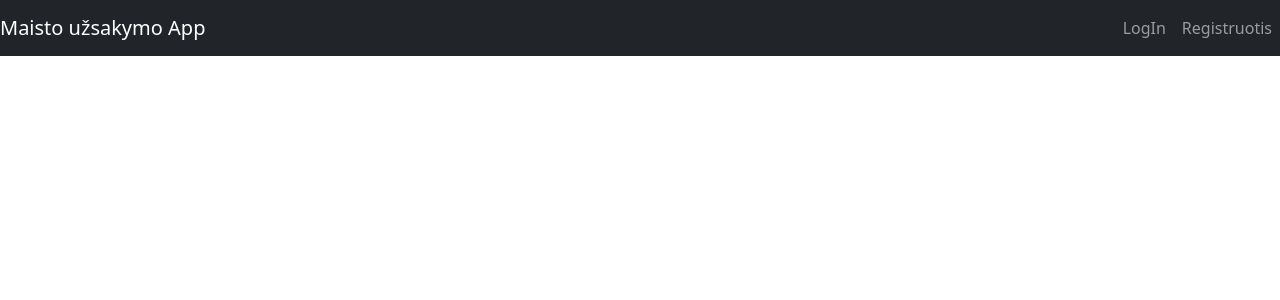
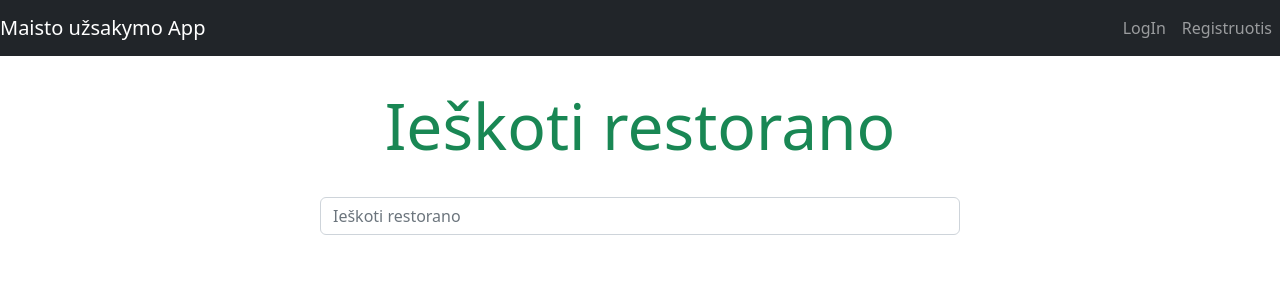
Before and after one commit to alinapak/Restaurant-exam-react, a React (Create React App) app: page /search in a window 1280 px wide. Shown: the top 300 px of the page. Built offline with nearby package versions, Linux system fonts and the light colour scheme.

Commit message:
added search functionality for users

```diff
--- a/package.json
+++ b/package.json
@@ -2,7 +2,6 @@
   "name": "rest-exam-react",
   "version": "0.1.0",
   "private": true,
-
   "dependencies": {
     "@testing-library/jest-dom": "^5.16.4",
     "@testing-library/react": "^13.3.0",
--- a/src/App.js
+++ b/src/App.js
@@ -9,6 +9,7 @@ import Dish from './components/Dish/Dish';
 import 'bootstrap/dist/css/bootstrap.min.css';
 import Login from './components/Login/Login';
 import Register from './components/Register/Register';
+import SearchRestaurant from './components/Restaurant/SearchRestaurant';
 
 function App() {
 
@@ -17,6 +18,7 @@ function App() {
     <Header/>
       <Routes>
         <Route path='/' element={<Home />} />
+        <Route path="/search" element={<SearchRestaurant />} />
         <Route path='/restaurants' element={<Restaurant />} />
         <Route path='/menus' element={<Menu />} />
         <Route path='/dishes' element={<Dish />} />
--- a/src/components/Header/Header.js
+++ b/src/components/Header/Header.js
@@ -13,7 +13,7 @@ const Header = () => {
                <ul className="navbar-nav ">
                   {admin==='admin'?<><li className="nav-item"><NavLink className={({ isActive }) => (isActive ? "nav-link text-warning active" : "nav-link ")} to="/restaurants">Restoranai</NavLink></li>
                <li className=" "><NavLink className={({ isActive }) => (isActive ? "nav-link text-warning active" : "nav-link ")} to="/menus">Menu</NavLink></li>
-                  <li className=" "><NavLink className={({ isActive }) => (isActive ? "nav-link text-warning active" : "nav-link ")} to="/dishes">Patiekalai</NavLink></li></>:<li className="nav-item"><NavLink className={({ isActive }) => (isActive ? "nav-link text-warning active" : "nav-link ")} to="/restaurants">Restoranai</NavLink></li>
+                  <li className=" "><NavLink className={({ isActive }) => (isActive ? "nav-link text-warning active" : "nav-link ")} to="/dishes">Patiekalai</NavLink></li></>:<><li className="nav-item"><NavLink className={({ isActive }) => (isActive ? "nav-link text-warning active" : "nav-link ")} to="/restaurants">Restoranai</NavLink></li><li className="nav-item"><NavLink className={({ isActive }) => (isActive ? "nav-link text-warning active" : "nav-link ")} to="/search">Ieškoti</NavLink></li></>
                   }
                  </ul>
                :
--- /dev/null
+++ b/src/components/Restaurant/SearchRestaurant.js
@@ -0,0 +1,47 @@
+import React, { useState } from "react";
+
+function SearchRestaurant() {
+   const [restaurants, setRestaurants] = useState([]);
+   const [token, _] = useState(localStorage.getItem("token"));
+
+   async function search(key) {
+      console.log(key);
+      let result = await fetch("https://restaurant-app-laravel.herokuapp.com/api/v1/search/" + key, {
+      // let result = await fetch("http://127.0.0.1:8000/api/v1/search/" + key, {
+         headers: { 'Accept': 'application/json', "Authorization": `Bearer ${token}` }
+      });
+      result = await result.json();
+      console.log(result);
+      setRestaurants(result);
+   }
+
+   return (
+      <div>
+         <div className="col-sm-6 offset-sm-3">
+            <h1 className="display-3 m-3 p-3 text-success text-center">Ieškoti restorano</h1>
+            <input
+               type="text"
+               placeholder="Ieškoti restorano"
+               onChange={(e) => search(e.target.value)}
+               className="form-control my-3"
+            />
+         </div>
+         <div className="col-sm d-flex align-items-center justify-content-center flex-wrap p-3 ">
+            {restaurants.map((restaurant, index) => (
+               <div className="card-body flex-fill mb-5 mx-4 mt-3 bg-light p-4 rounded"
+                  key={restaurant.id}>
+                  <div className="d-flex justify-content-between mt-3 text-align">
+                     <h4 className="card-title mx-3">{restaurant.title}</h4>
+                     <p className="card-title mx-3 fst-italic">{restaurant.city}</p>
+                     <p className="card-title mx-3 fst-italic">{restaurant.address}</p>
+                     <p className="card-title mx-3 fst-italic">{restaurant.menu.title}</p>
+                  </div>
+                  <div className="d-flex justify-content-between"></div>
+               </div>
+            ))}
+         </div>
+      </div>
+   );
+}
+
+export default SearchRestaurant;
```
